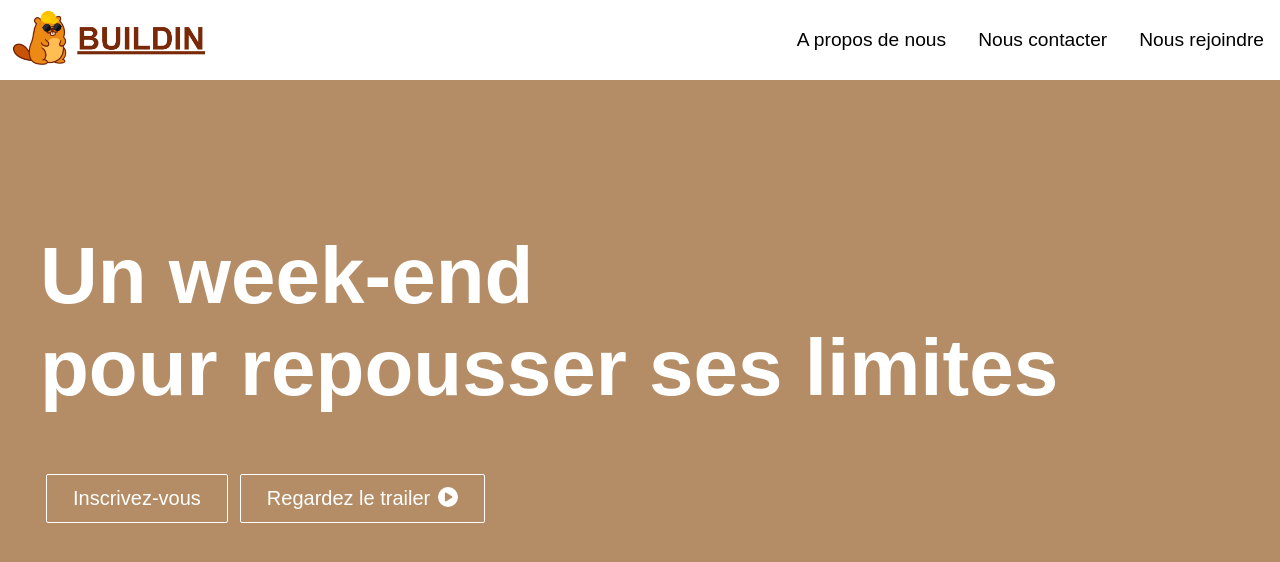
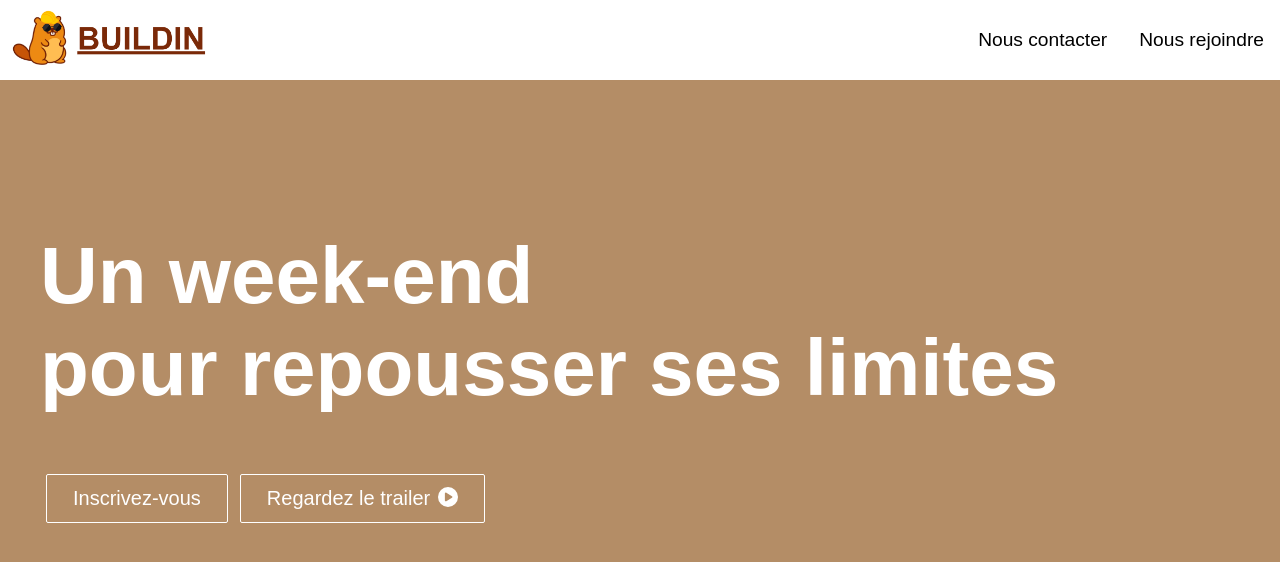
Before and after one commit to henritaing/buildin, a React (Create React App) app: page / in a window 1280 px wide. Shown: the top 562 px of the page. Built offline with nearby package versions, Linux system fonts and the light colour scheme.

Commit message:
a propos not relevant

```diff
--- a/src/components/Navbar.js
+++ b/src/components/Navbar.js
@@ -24,11 +24,7 @@
                     </div>
                     <ul className={click ? "nav-menu active" : "nav-menu"}>
 
-                        <li className="nav-item">
-                            <Link to="/A-propos" className="nav-links" onClick={closeMobileMenu}>
-                                A propos de nous
-                            </Link>
-                        </li>
+
                         <li className="nav-item">
                             <Link to="/Contact" className="nav-links" onClick={closeMobileMenu}>
                                 Nous contacter
```
Also changed, not shown: src/components/pages/A_propos.js (deleted).
